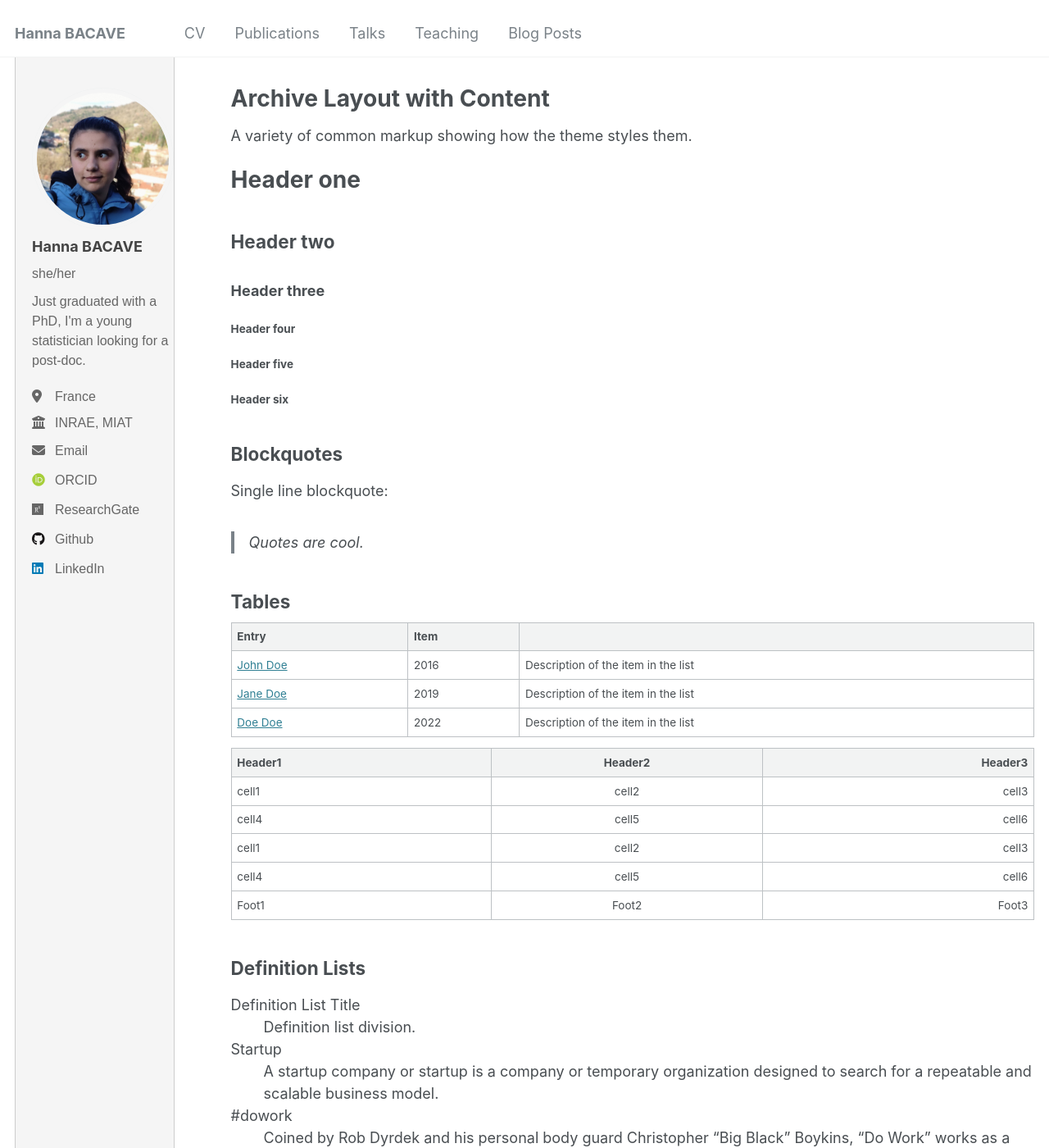
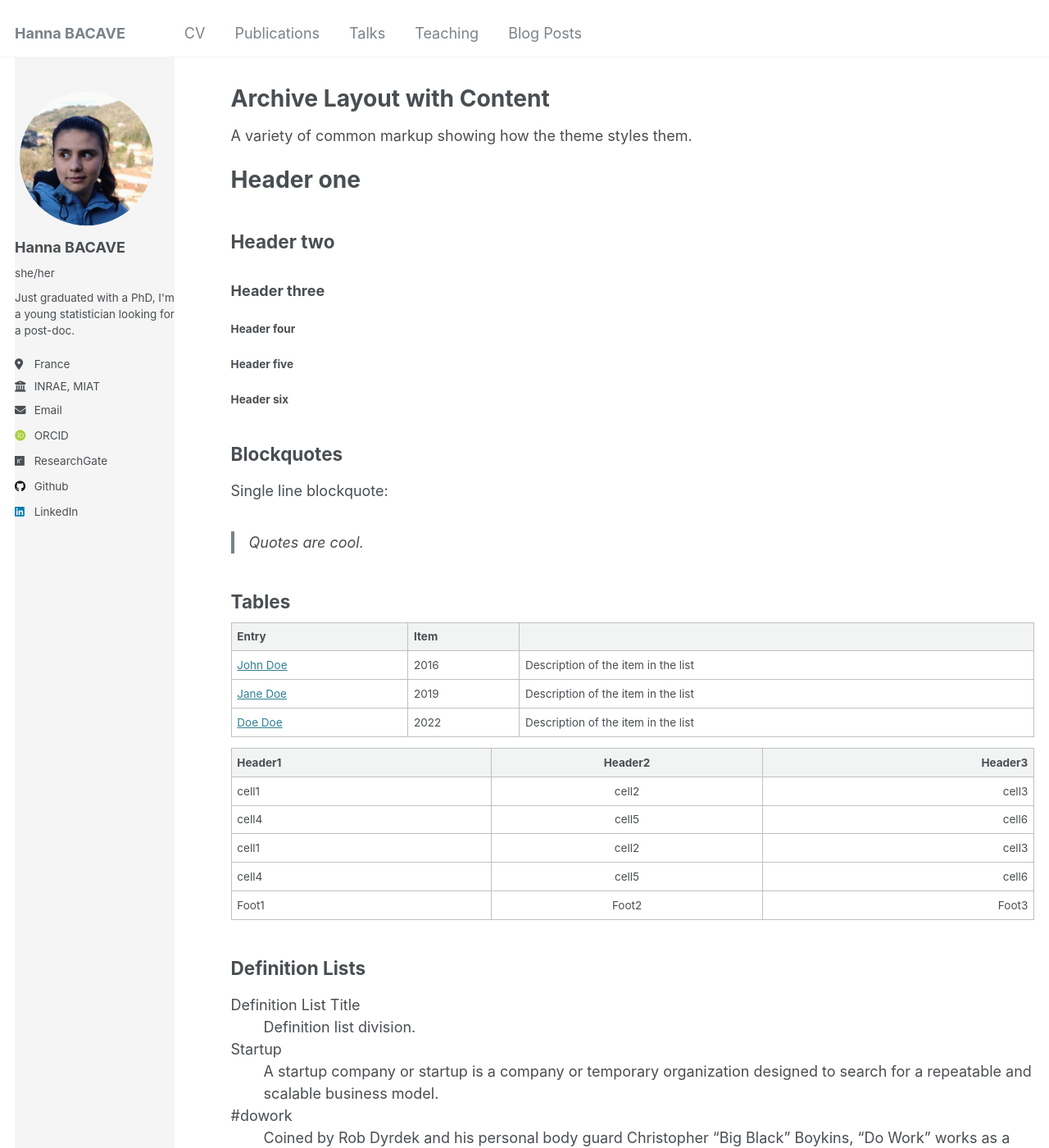
Before and after one commit to hannabacave/hannabacave.github.io, a Jekyll site: the page built from _pages/archive-layout-with-content.md, in a window 1280 px wide and 1400 px high. Shown: the whole window at 82% size. Built offline with Jekyll 4.4.1, drawn with Linux system fonts in a browser that asks for light colours; some web fonts are replaced.

Commit message:
TEST2 change style of _sidebar.scss

```diff
--- a/_sass/_sidebar.scss
+++ b/_sass/_sidebar.scss
@@ -14,15 +14,6 @@
   margin-bottom: 1em;
 
   background-color: #f5f5f5; // Ajout d'une couleur de fond
-  color: #333; // Couleur du texte par défaut
-  padding: 20px; // Ajout d'espacement interne
-  border: 1px solid #ccc; // Ajout d'une bordure
-  border-radius: 10px; // Coins arrondis
-  transition: background-color 0.3s ease; // Transition pour effet au survol
-
-  &:hover {
-    background-color: #eaeaea; // Couleur au survol
-  }
 
   @media screen and (min-width: $sidebar-screen-min-width) {
     height: 100vh;
@@ -50,7 +41,6 @@
   h2, h3, h4, h5, h6 {
     margin-bottom: 0;
     font-family: $sans-serif-narrow;
-    color: #444; // Couleur des titres
   }
 
   h3, h4 {
@@ -58,10 +48,9 @@
   }
 
   p, li {
-    font-family: 'Arial', sans-serif; // Police personnalisée
-    font-size: 16px; // Taille du texte ajustée
+    font-family: $sans-serif;
+    font-size: $type-size-6;
     line-height: 1.5;
-    color: #666; // Couleur du texte
   }
 
   img {
@@ -74,7 +63,6 @@
 
   background-color: #fff; // Fond différent pour la barre latérale droite
   padding: 15px;
-  border-left: 2px solid #ddd; // Bordure pour séparer visuellement
 
   @include breakpoint($large) {
     position: relative;
```
